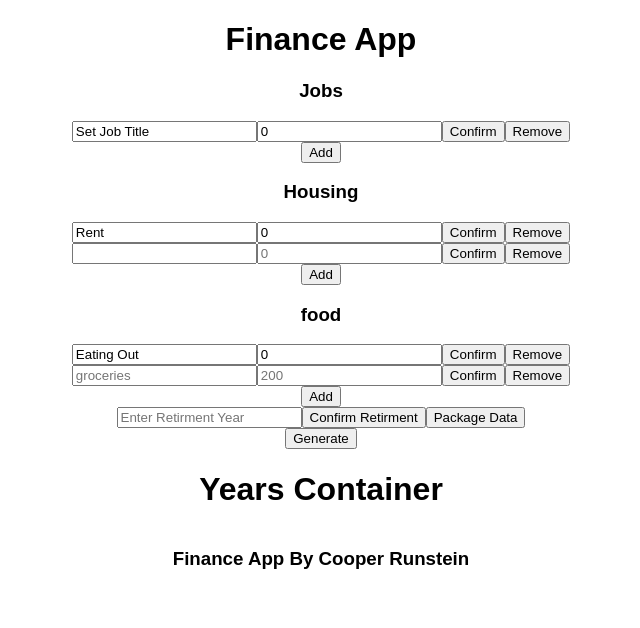
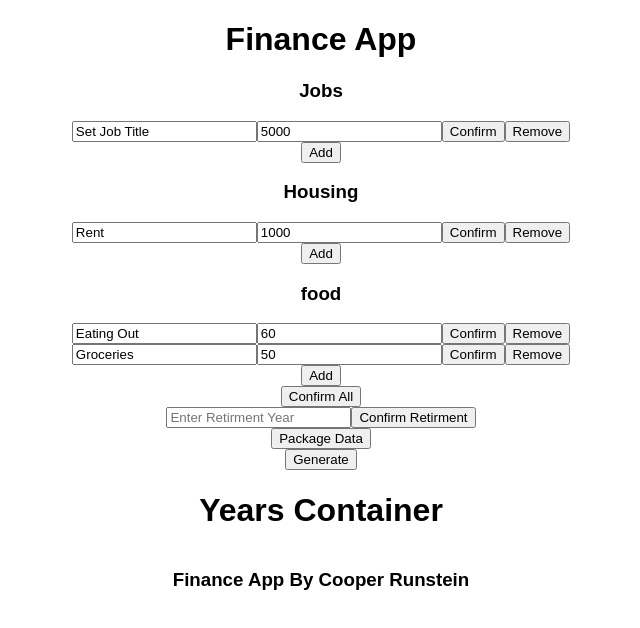
Before and after one commit to Cooper-Runstein/React-Personal-Finance-App, a React (Create React App) app: page / in a window 1280 px wide. Shown: the top 628 px of the page, without its empty margins (319-959 px from the left). Built offline with nearby package versions, Linux system fonts and the light colour scheme.

Commit message:
Confirm all instances works

```diff
--- a/src/Components/Start.js
+++ b/src/Components/Start.js
@@ -16,17 +16,17 @@ class Start extends React.Component {
             income: [
                 {
                   title: 'Jobs',
-                  entries: [
+                  instances: [
                     {
                       title: 'Set Job title',
                       value: "set",
                       isEditing: true,
                       pendingTitle: 'Set Job Title',
-                      pendingValue: '0'
+                      pendingValue: '5000'
                     }
                   ],
                   get totals() {
-                    return this.entries.reduce((sum, entry)=>{
+                    return this.instances.reduce((sum, entry)=>{
                       return sum + entry.value
                     }, 0)
                   }
@@ -35,44 +35,37 @@ class Start extends React.Component {
             expenses: [
                 {
                   title: 'Housing',
-                  entries: [
+                  instances: [
                     {
                       title: 'Rent',
                       value: 0,
                       isEditing: true,
                       pendingTitle: 'Rent',
-                      pendingValue: '0'
+                      pendingValue: '1000'
                     },
-                    {
-                      title: '',
-                      value: 0,
-                      isEditing: true,
-                      pendingTitle: '',
-                      pendingValue: ''
-                    }
                   ],
                   get totals() {
-                    return this.entries.reduce((sum, entry)=>{
+                    return this.instances.reduce((sum, entry)=>{
                       return sum + entry.value
                     }, 0)
                   }
                 },
                 {
                   title: 'food',
-                  entries: [
+                  instances: [
                     {
                       title: 'Eating Out',
                       value: 0,
                       isEditing: true,
                       pendingTitle: 'Eating Out',
-                      pendingValue: '0',
+                      pendingValue: '60',
                     },
                     {
-                      title: 'groceries',
+                      title: 'Groceries',
                       value: 200,
                       isEditing: true,
-                      pendingTitle: '',
-                      pendingValue: ''
+                      pendingTitle: 'Groceries',
+                      pendingValue: '50'
                     }
                   ],
                 }
@@ -85,19 +78,19 @@ class Start extends React.Component {
     }
 
     //*****Button and Input Change/Click functions********//
-    alterInstance = (entries, instanceIndex, newState)=>{
-            const newEntries = [];
-            entries.map((e,i)=>{
+    alterInstance = (instances, instanceIndex, newState)=>{
+            const newinstances = [];
+            instances.map((e,i)=>{
                 if (i === instanceIndex){
-                    newEntries.push(newState(e));
+                    newinstances.push(newState(e));
                 }
                 else{
-                    newEntries.push(e)
+                    newinstances.push(e)
                 }
                 return null;
             }
         )
-            return newEntries;
+            return newinstances;
     }
 
     alterCategory = (type, catIndex, instanceIndex, newState)=>{
@@ -107,7 +100,7 @@ class Start extends React.Component {
             if (i === catIndex){
                 let subCategory = {
                     ...e,
-                    entries: this.alterInstance(e.entries, instanceIndex, newState)
+                    instances: this.alterInstance(e.instances, instanceIndex, newState)
                 }
                 newCategory.push(subCategory);
             }
@@ -136,23 +129,23 @@ class Start extends React.Component {
 
     addInstance = (type, catIndex)=>{
         const newCategory = [];
-        const alterInstance = (entries)=>{
-            let oldEntries = entries.slice();
-            oldEntries.push({
+        const alterInstance = (instances)=>{
+            let oldinstances = instances.slice();
+            oldinstances.push({
                 title: 'set',
                 value: 'set',
                 isEditing: true,
                 pendingTitle: '',
                 pendingValue: ''
             })
-            return oldEntries;
+            return oldinstances;
         }
 
         this.state[type].map((e,i)=>{
             if (i === catIndex){
                 let subCategory = {
                     ...e,
-                    entries: alterInstance(e.entries)
+                    instances: alterInstance(e.instances)
                 }
                 newCategory.push(subCategory);
             }
@@ -171,26 +164,26 @@ class Start extends React.Component {
 
     removeInstanceAt = (type, catIndex, instanceIndex)=>{
         const newCategory = [];
-        const alterInstance = (entries, instanceIndex)=>{
-            const newEntries = [];
-            entries.map((e,i)=>{
+        const alterInstance = (instances, instanceIndex)=>{
+            const newinstances = [];
+            instances.map((e,i)=>{
                 if (i === instanceIndex){
                    return false;
                 }
                 else{
-                    newEntries.push(e)
+                    newinstances.push(e)
                 }
                 return null;
             }
         )
-            return newEntries;
+            return newinstances;
         }
 
         this.state[type].map((e,i)=>{
             if (i === catIndex){
                 let subCategory = {
                     ...e,
-                    entries: alterInstance(e.entries, instanceIndex)
+                    instances: alterInstance(e.instances, instanceIndex)
                 }
                 newCategory.push(subCategory);
             }
@@ -209,9 +202,9 @@ class Start extends React.Component {
 
     onChangeAt = (type, catIndex, instanceIndex)=> {
         const newCategory = [];
-        const alterInstance = (entries, instanceIndex)=>{
-            const newEntries = [];
-            entries.map((e,i)=>{
+        const alterInstance = (instances, instanceIndex)=>{
+            const newinstances = [];
+            instances.map((e,i)=>{
                 if (i === instanceIndex){
                     const valueValue = document.getElementById(`value-${type}-${catIndex}-${i}`).value;
                     const titleValue = document.getElementById(`title-${type}-${catIndex}-${i}`).value;
@@ -222,24 +215,24 @@ class Start extends React.Component {
                         pendingTitle: titleValue,
 
                     }
-                    newEntries.push(newInstance);
+                    newinstances.push(newInstance);
                 }
                 else{
-                    newEntries.push(e)
+                    newinstances.push(e)
                 }
 
                 return null;
 
                 }
             )
-            return newEntries;
+            return newinstances;
         }
 
         this.state[type].map((e,i)=>{
             if (i === catIndex){
                 let subCategory = {
                     ...e,
-                    entries: alterInstance(e.entries, instanceIndex)
+                    instances: alterInstance(e.instances, instanceIndex)
                 }
                 newCategory.push(subCategory);
             }
@@ -262,9 +255,9 @@ class Start extends React.Component {
         console.log("Confirm Called");
         console.log(this.state.income);
         const newCategory = [];
-        const alterInstance = (entries, instanceIndex)=>{
-            const newEntries = [];
-            entries.map((e,i)=>{
+        const alterInstance = (instances, instanceIndex)=>{
+            const newinstances = [];
+            instances.map((e,i)=>{
                 if (i === instanceIndex){
 
                     const validateValue = (e)=>{
@@ -296,24 +289,24 @@ class Start extends React.Component {
                         isEditing: false,
                     }
                     console.log(newInstance);
-                    newEntries.push(newInstance);
+                    newinstances.push(newInstance);
                 }
                 else{
-                    newEntries.push(e)
+                    newinstances.push(e)
                 }
 
                 return null;
 
                 }
             )
-            return newEntries;
+            return newinstances;
         }
 
         this.state[type].map((e,i)=>{
             if (i === catIndex){
                 let subCategory = {
                     ...e,
-                    entries: alterInstance(e.entries, instanceIndex)
+                    instances: alterInstance(e.instances, instanceIndex)
                 }
                 newCategory.push(subCategory);
             }
@@ -330,6 +323,52 @@ class Start extends React.Component {
             [type]: newCategory
             }
         )
+    }
+
+    confirmAll = ()=>{
+        const getNewTypes = ()=>{
+            const types = ['income', 'expenses'];
+            const newTypes = {};
+            for (let i = 0; i < types.length; i++){
+                let newType = [];
+                let typeName = types[i];
+                this.state[typeName].map((subCat)=>{
+                    newType.push(getNewSubCat(subCat));
+                })
+                newTypes[typeName] = newType;
+            }
+            return newTypes;
+        }
+
+        const getNewSubCat = (subCat)=>{
+            return {
+                ...subCat,
+                instances: getNewInstances(subCat.instances)
+            };
+        }
+
+        const getNewInstances = (instances)=>{
+            const arr = [];
+            instances.map((instance)=>{
+                let newInstance = {
+                    ...instance,
+                    isEditing: false
+                }
+                console.log('instance: ' + newInstance)
+                arr.push(newInstance);
+            })
+            return arr;
+        }
+
+        let newIncome = getNewTypes()['income'];
+        let newExpenses = getNewTypes()['expenses'];
+
+        this.setState({
+            ...this.state,
+            income: newIncome,
+            expenses: newExpenses
+        })
+
     }
 
     packageData = ()=>{
@@ -381,7 +420,9 @@ class Start extends React.Component {
                         onConfirm = {this.onConfirmAt}
                     />
                 })}
-
+                <button
+                    onClick={()=>this.confirmAll()}>Confirm All</button>
+                <div id="retirment-form">
                     <input
                         placeholder='Enter Retirment Year'
                         id="retirment-input"
@@ -400,7 +441,7 @@ class Start extends React.Component {
                                 retirmentYear: this.state.pendingRetirment
                             })
                         }}>Confirm Retirment</button>
-
+                </div>
                 <button onClick={()=>this.packageData()}>Package Data</button>
 
             </div>
--- a/src/Components/SubCategoryForm.js
+++ b/src/Components/SubCategoryForm.js
@@ -5,7 +5,7 @@ const SubCategoryForm = (props)=> {
     return (
         <div>
             <h3>{props.title}</h3>
-            {props.subCat.entries.map((e,i)=>{
+            {props.subCat.instances.map((e,i)=>{
                 return (
                 e.isEditing
 
```
Lines whose indentation alone changed are shown as unchanged.
